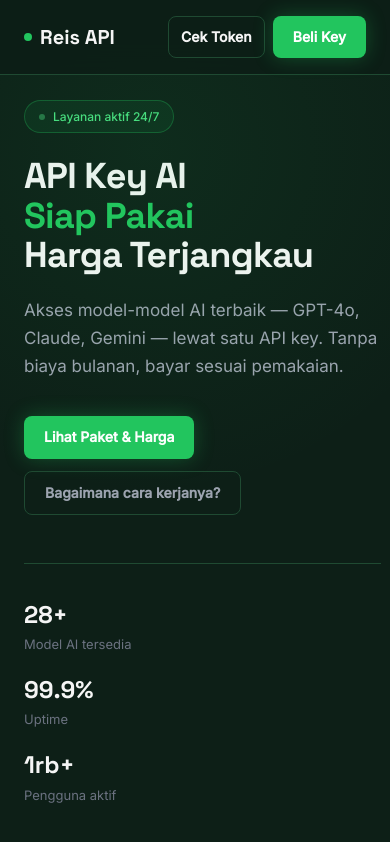
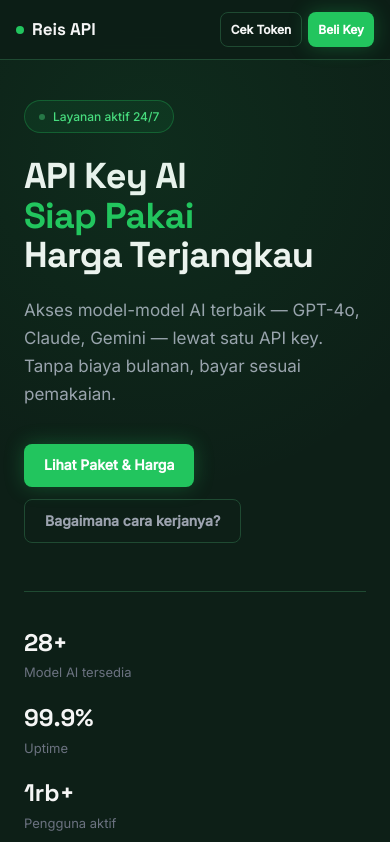
Before and after one commit to PENGENGACOR/apireis-web, a plain HTML site: page index.html in a window 390 px wide. Shown: the top 842 px of the page. Drawn offline with Linux system fonts and the light colour scheme.

Commit message:
Enhance mobile responsiveness in index.html
Added responsive styles for mobile navigation and elements.

```diff
--- a/index.html
+++ b/index.html
@@ -533,6 +533,25 @@
     footer { padding: 32px 24px; flex-direction: column; align-items: flex-start; }
     .models-grid { grid-template-columns: 1fr 1fr; }
   }
+  /* Cegah elemen lebar (kode, grid) bikin halaman melebar di HP */
+  html, body { max-width: 100%; overflow-x: hidden; }
+  .hero-inner > *, .section-inner > *, .pricing-grid > *, .steps-grid > *, .models-grid > * { min-width: 0; }
+  pre { max-width: 100%; }
+  img, video, iframe { max-width: 100%; }
+  @media (max-width: 900px) { .hero-cta .btn { white-space: normal; text-align: center; } }
+  /* Nav HP: logo + 2 tombol muat di layar sempit */
+  @media (max-width: 900px) {
+    #mobile-cta-wrap .btn { padding: 8px 12px; font-size: 13px; white-space: nowrap; }
+  }
+  @media (max-width: 420px) {
+    nav { padding: 12px 16px; }
+    .logo { font-size: 17px; }
+    #mobile-cta-wrap { gap: 6px !important; }
+    #mobile-cta-wrap .btn { padding: 7px 10px; font-size: 12px; }
+    .token-check { padding: 18px; }
+    .token-check-row input { min-width: 0; width: 100%; }
+    .token-check-row .btn { width: 100%; justify-content: center; }
+  }
   @media (max-width: 540px) {
     .steps-grid { grid-template-columns: 1fr; }
     .models-grid { grid-template-columns: 1fr; }
@@ -766,7 +785,7 @@
     <a href="#pricing" class="btn btn-primary">Mulai Sekarang</a>
   </div>
   <div id="mobile-cta-wrap" style="display:none;gap:8px">
-    <a href="#cek-token" class="btn btn-outlined" style="padding:8px 12px">Cek Token</a>
+    <a href="#cek-token" class="btn btn-outlined">Cek Token</a>
     <a href="#pricing" class="btn btn-primary" id="mobile-cta">Beli Key</a>
   </div>
 </nav>
```
